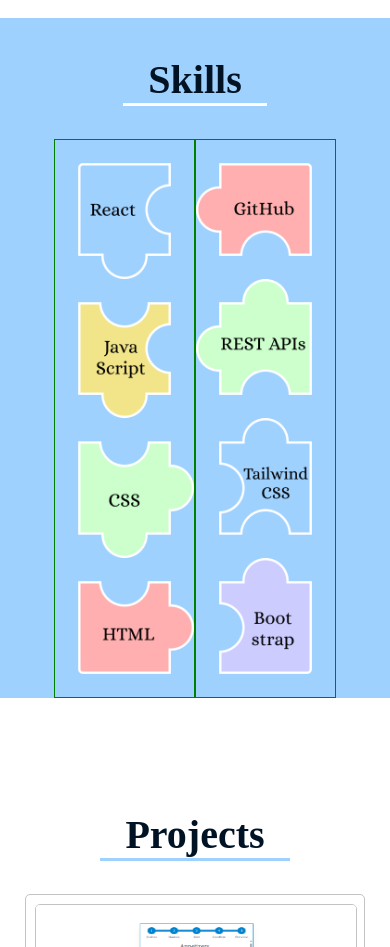
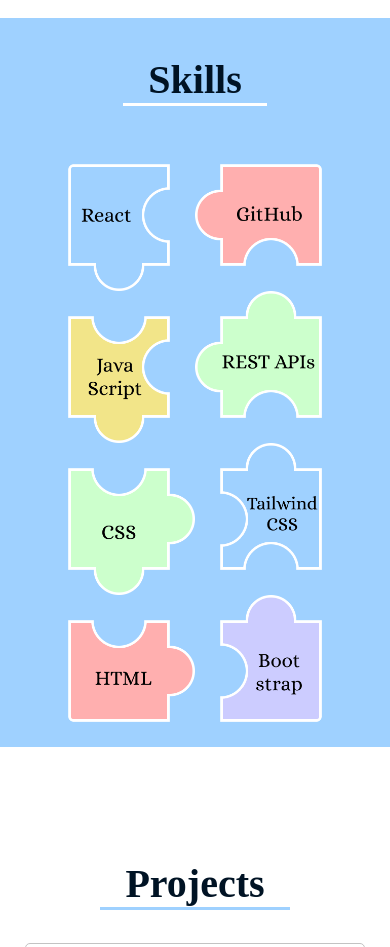
Before and after one commit to ang-riv/portfolio, a React (Vite) app: page / in a window 390 px wide. Shown: the part 2620-3567 px from the top of the page. Built offline with nearby package versions, Linux system fonts and the light colour scheme; a web font is replaced by a local one.

Commit message:
Adjusted mobile sizes and when to render mobile or desktop

```diff
--- a/src/components/PuzzleAnimations/PuzzleComponents/NewRenderPieces.jsx
+++ b/src/components/PuzzleAnimations/PuzzleComponents/NewRenderPieces.jsx
@@ -26,7 +26,30 @@ const NewRenderPieces = ({ screen, pieceRef, pieces, controls, variants }) => {
           })}
         </div>
       ) : (
-        <></>
+        <div className="puzzle-column">
+          {controls.map((_, index) => {
+            if (index === 0 && pieceRef != null) {
+              return (
+                <motion.img
+                  key={index}
+                  src={pieces[index]}
+                  ref={pieceRef}
+                  animate={controls[index]}
+                  variants={variants}
+                />
+              );
+            } else {
+              return (
+                <motion.img
+                  key={index}
+                  src={pieces[index]}
+                  animate={controls[index]}
+                  variants={variants}
+                />
+              );
+            }
+          })}
+        </div>
       )}
     </>
   );
--- a/src/components/PuzzleAnimations/SkillsPuzzles.jsx
+++ b/src/components/PuzzleAnimations/SkillsPuzzles.jsx
@@ -173,7 +173,6 @@ const NewSkillsPuzzle = () => {
     reset: {
       x: 0,
       y: 0,
-      rotate: 0,
       transition: { delay: 0.3, duration: 0.5 },
     },
   };
@@ -184,8 +183,8 @@ const NewSkillsPuzzle = () => {
       const top = topControls[i];
       const bot = botControls[i];
 
-      movements.push(top.start({ x: 0, rotate: 0, y: 0 }));
-      movements.push(bot.start({ x: 0, rotate: 0, y: 0 }));
+      movements.push(top.start("reset"));
+      movements.push(bot.start("reset"));
     }
     await Promise.all(movements);
   };
@@ -302,7 +301,6 @@ const NewSkillsPuzzle = () => {
 
 const NewMobileSkillsPuzzle = () => {
   const topPiece = useRef(null);
-  const botPiece = useRef(null);
   const containerRef = useRef(null);
   const leftControls = useRef([
     useAnimation(),
@@ -318,25 +316,23 @@ const NewMobileSkillsPuzzle = () => {
   ]).current;
 
   const [width, setWidth] = useState(null);
-  const [verticalDistance, setVerticalDistance] = useState(null);
 
   const originalWidth = 300;
   const originalDistance = 51;
   const divisor = (width / originalWidth).toFixed(5);
   const distance = Number((originalDistance * divisor).toFixed(5));
-  const vDistance = distance + Number(verticalDistance / 2);
 
   const isInView = useInView(containerRef, { margin: "-50% -50% -50% -50%" });
 
   const variants = {
-    outerFirstL: { x: distance * 2, transition: { delay: 0.8 } },
-    outerFirstR: { x: -distance * 2, transition: { delay: 0.8 } },
-    outerSecondL: { x: distance * 3, transition: { delay: 0.5 } },
-    innerSecondL: { x: distance, transition: { delay: 0.5 } },
-    innerSecondR: { x: -distance, transition: { delay: 0.5 } },
-    outerSecondR: { x: -distance * 3, transition: { delay: 0.5 } },
-    topRow: { y: -vDistance, transition: { delay: 0.5 } },
-    bottomRow: { y: vDistance, transition: { delay: 0.5 } },
+    moveRight: { x: distance, transition: { delay: 0.8 } },
+    moveLeft: { x: -distance, transition: { delay: 0.8 } },
+    topRowSecond: { y: distance * 2, transition: { delay: 0.5 } },
+    botRowSecond: { y: -distance * 2, transition: { delay: 0.5 } },
+    outerTopThird: { y: distance * 3, transition: { delay: 0.5 } },
+    innerTopThird: { y: distance, transition: { delay: 0.5 } },
+    innerBotThird: { y: -distance, transition: { delay: 0.5 } },
+    outerBotThird: { y: -distance * 3, transition: { delay: 0.5 } },
     reset: {
       x: 0,
       y: 0,
@@ -344,18 +340,174 @@ const NewMobileSkillsPuzzle = () => {
       transition: { delay: 0.3, duration: 0.5 },
     },
   };
+  let test = true;
+  const runAnimations = async () => {
+    const movementFiller = (
+      firstPhase,
+      arr,
+      position,
+      firstMovement,
+      secondMovement
+    ) => {
+      if (firstPhase === true) {
+        arr.push(position[0].start(firstMovement));
+        arr.push(position[1].start(secondMovement));
+      } else {
+        arr.push(position[0].start(firstMovement));
+        arr.push(position[1].start(firstMovement));
+      }
+    };
+
+    // connect horizontally in groups
+    const firstPhase = async () => {
+      let movements = [];
+
+      for (let i = 0; i < leftControls.length; i++) {
+        const left = leftControls[i];
+        const right = rightControls[i];
+        const combinedPositions = [left, right];
+        movementFiller(
+          true,
+          movements,
+          combinedPositions,
+          "moveRight",
+          "moveLeft"
+        );
+      }
+      await Promise.all(movements);
+    };
+
+    // connect outer pieces
+    const secondPhase = async () => {
+      let movements = [];
+      for (let i = 0; i < leftControls.length; i++) {
+        const left = leftControls[i];
+        const right = rightControls[i];
+        const combinedPositions = [left, right];
+
+        if (i === 0) {
+          movementFiller(
+            false,
+            movements,
+            combinedPositions,
+            "topRowSecond",
+            null
+          );
+        } else if (i === 3)
+          movementFiller(
+            false,
+            movements,
+            combinedPositions,
+            "botRowSecond",
+            null
+          );
+      }
+      await Promise.all(movements);
+    };
+
+    // move all to center
+    const thirdPhase = async () => {
+      let movements = [];
+      for (let i = 0; i < leftControls.length; i++) {
+        const left = leftControls[i];
+        const right = rightControls[i];
+        const combinedPositions = [left, right];
+        // could use an array and a loop
+        switch (i) {
+          case 0:
+            movementFiller(
+              false,
+              movements,
+              combinedPositions,
+              "outerTopThird",
+              null
+            );
+            break;
+          case 1:
+            movementFiller(
+              false,
+              movements,
+              combinedPositions,
+              "innerTopThird",
+              null
+            );
+            break;
+          case 2:
+            movementFiller(
+              false,
+              movements,
+              combinedPositions,
+              "innerBotThird",
+              null
+            );
+            break;
+          case 3:
+            movementFiller(
+              false,
+              movements,
+              combinedPositions,
+              "outerBotThird",
+              null
+            );
+            break;
+          default:
+            console.log("Unknown number");
+
+            break;
+        }
+      }
+      await Promise.all(movements);
+    };
+
+    await firstPhase();
+    await secondPhase();
+    await thirdPhase();
+
+    test = false;
+  };
+  const resetAnimations = async () => {
+    let movements = [];
+    for (let i = 0; i < leftControls.length; i++) {
+      const left = leftControls[i];
+      const right = rightControls[i];
+
+      movements.push(left.start("reset"));
+      movements.push(right.start("reset"));
+    }
+    await Promise.all(movements);
+  };
+  useEffect(() => {
+    if (topPiece.current) {
+      let top = topPiece.current.getBoundingClientRect();
+      setWidth(top.width.toFixed(2));
+    }
+    if (isInView && distance != 0) {
+      runAnimations();
+    } else {
+      resetAnimations();
+    }
+  }, [distance, isInView]);
   return (
-    <div ref={containerRef} style={{ display: "flex" }}>
-      <div className="puzzle-column">
-        {leftControls.map((_, index) => (
-          <motion.img src={leftPieces[index]} />
-        ))}
-      </div>
-      <div className="puzzle-column">
-        {rightControls.map((_, index) => (
-          <motion.img src={rightPieces[index]} />
-        ))}
-      </div>
+    <div
+      ref={containerRef}
+      style={{
+        display: "flex",
+      }}
+    >
+      <NewRenderPieces
+        screen="mobile"
+        pieceRef={topPiece}
+        pieces={leftPieces}
+        controls={leftControls}
+        variants={variants}
+      />
+      <NewRenderPieces
+        screen="mobile"
+        pieceRef={null}
+        pieces={rightPieces}
+        controls={rightControls}
+        variants={variants}
+      />
     </div>
   );
 };
@@ -363,7 +515,7 @@ const NewMobileSkillsPuzzle = () => {
 /* will render one of two puzzles depending on the screen size */
 const SkillsSectionPuzzle = () => {
   const size = useWindowSize();
-  if (size.width < 710) {
+  if (size.width <= 703) {
     // mobile size
     return (
       <>
--- a/src/style.css
+++ b/src/style.css
@@ -421,10 +421,20 @@ a {
     text-align: center;
   }
 
-  .skill-mobile-div > img {
-    max-height: 9.6em;
-    max-width: 8em;
-    z-index: 0;
+  .puzzle-row > img {
+    max-height: 11em;
+    max-width: 11em;
+  }
+  .puzzle-column {
+    width: fit-content;
+    height: fit-content;
+    display: flex;
+    flex-direction: column;
+  }
+
+  .puzzle-column > img {
+    height: 12em;
+    width: 12em;
   }
 
   .last-link-title {
@@ -474,27 +484,12 @@ a {
   .puzzle-column {
     width: fit-content;
     height: fit-content;
-    border: 1px solid green;
     display: flex;
     flex-direction: column;
   }
 
   .puzzle-column > img {
-    height: 8.7em;
-  }
-
-  .skill-mobile-div {
-    max-width: 25em;
-    width: 100%;
-    height: fit-content;
-    flex-flow: row wrap;
-  }
-
-  .skill-mobile-div > img {
-    z-index: 0;
-    width: calc-size(fit-content, size - 3em);
-    max-height: 9.6em;
-    max-width: 8em;
+    height: 9.5em;
   }
 
   /* project section */
```
